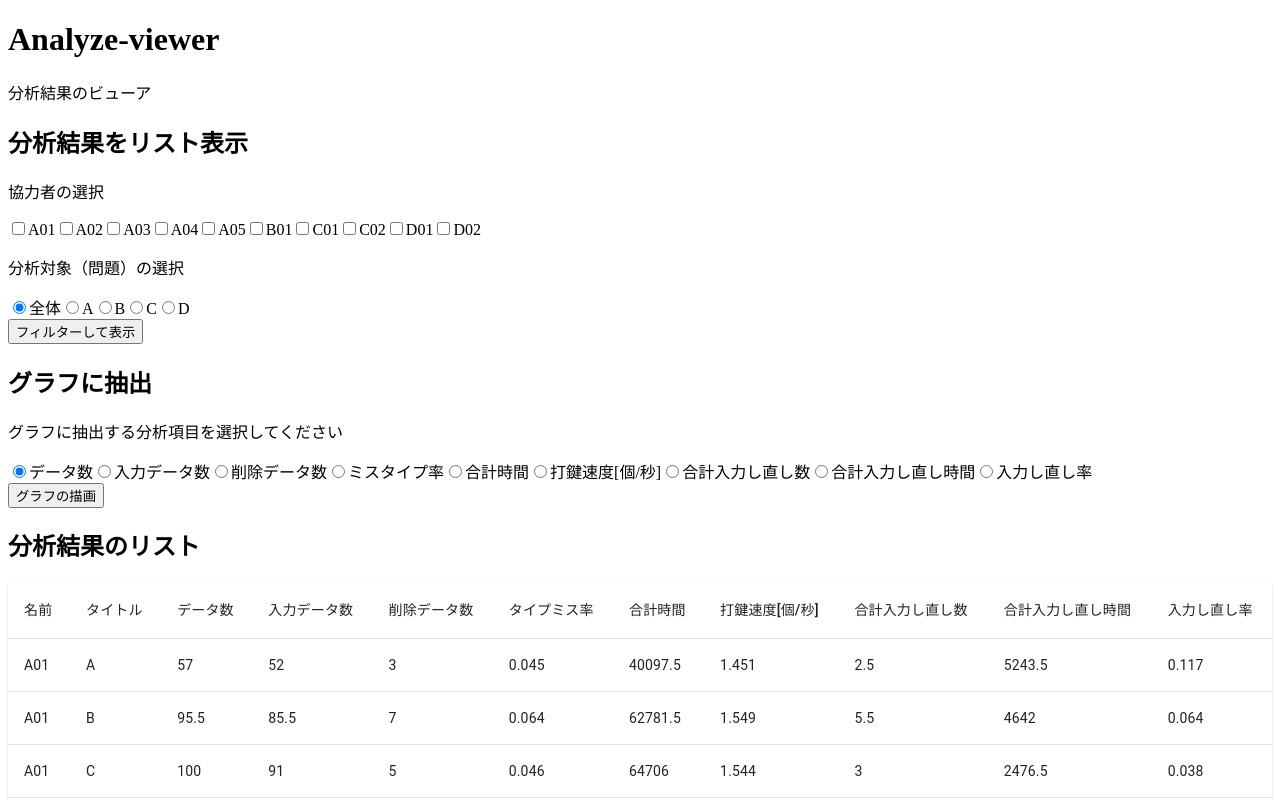
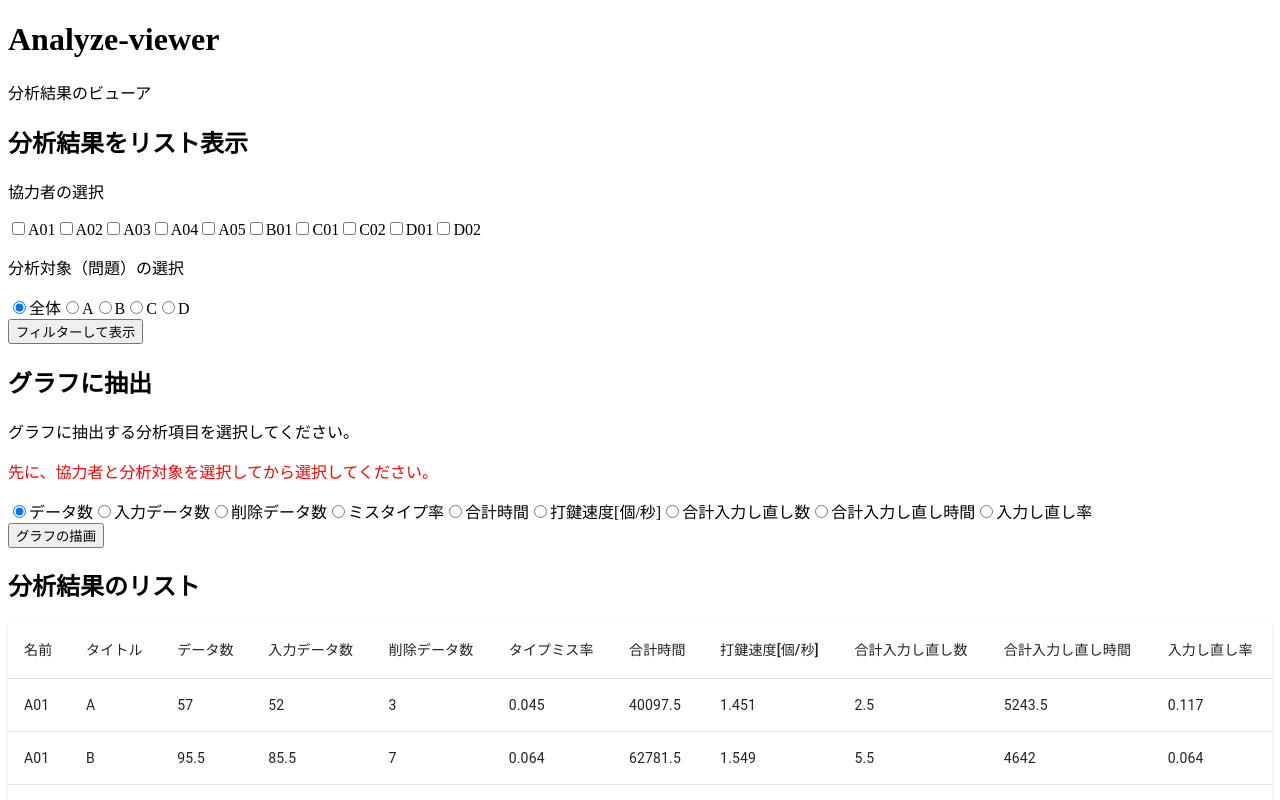
Before and after one commit to KHashimoto3/CS_Analyzer, a React (Vite) app in the folder analyze-viewer/: page / in a window 1280 px wide. Shown: the top 800 px of the page. Built offline with nearby package versions, Linux system fonts and the light colour scheme.

Commit message:
アナライザの説明を改善した。

```diff
--- a/analyze-viewer/src/App.tsx
+++ b/analyze-viewer/src/App.tsx
@@ -171,7 +171,10 @@ function App() {
       </div>
       <button onClick={filterData}>フィルターして表示</button>
       <h2>グラフに抽出</h2>
-      <p>グラフに抽出する分析項目を選択してください</p>
+      <p>グラフに抽出する分析項目を選択してください。</p>
+      <p style={{ color: "red" }}>
+        先に、協力者と分析対象を選択してから選択してください。
+      </p>
       <div>
         {analyzeClumnList.map((c) => (
           <>
```
